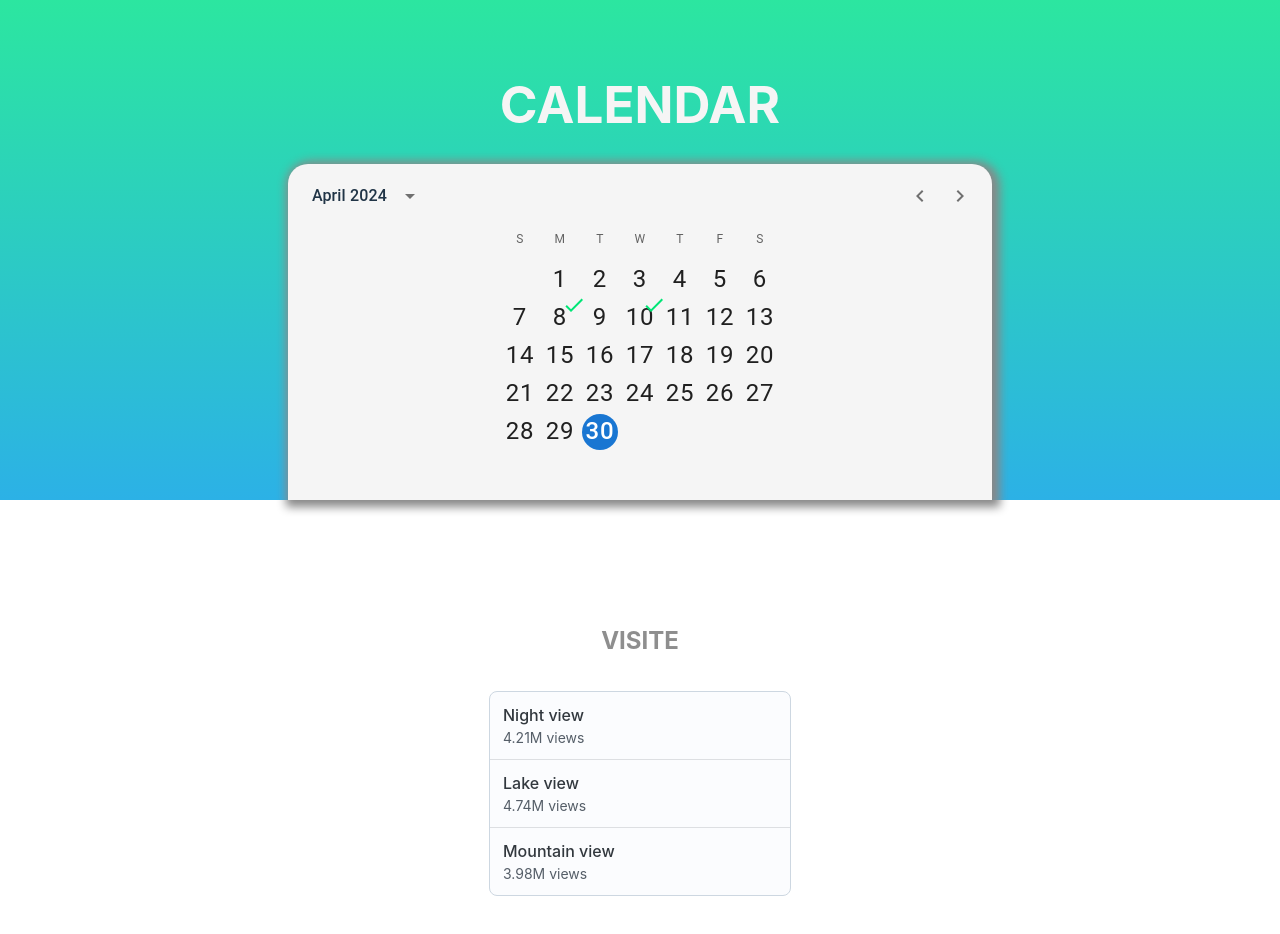
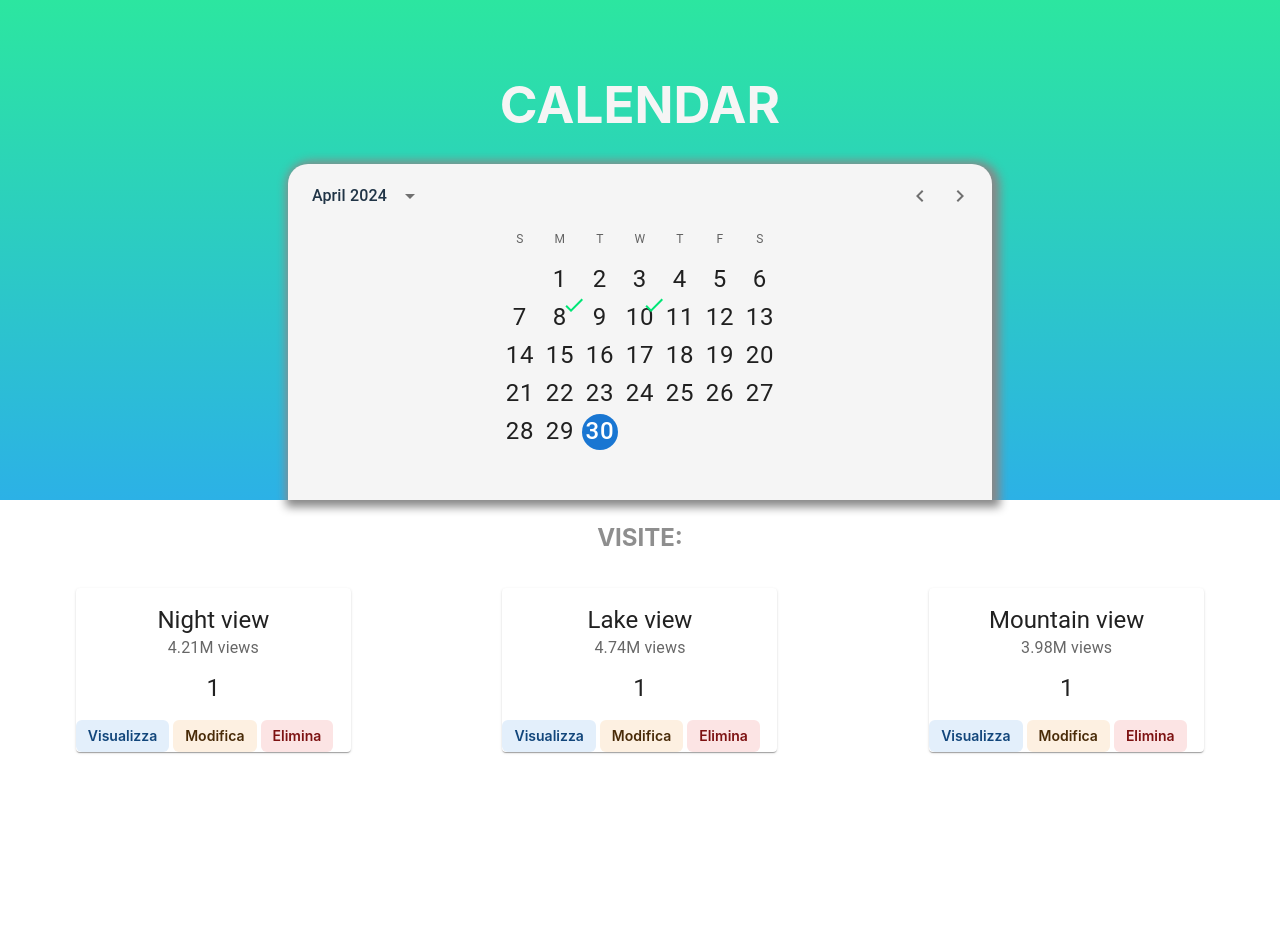
Before and after one commit to Alinetor06/Calendar, a React (Vite) app in the folder calendar-front/: page / in a window 1280 px wide. Shown: the top 934 px of the page. After the commit the page ends 800 px from the top, so only its background shows below. Built offline with nearby package versions, Linux system fonts and the light colour scheme.

Commit message:
frontend update

```diff
--- a/calendar-front/package.json
+++ b/calendar-front/package.json
@@ -24,6 +24,7 @@
     "npm": "^10.6.0",
     "react": "^18.2.0",
     "react-dom": "^18.2.0",
+    "react-slick-carousel": "^0.14.9",
     "typeface-lora": "^1.1.13",
     "typeface-roboto-mono": "^1.1.13",
     "typeface-titillium-web": "^1.1.13"
--- a/calendar-front/src/components/Card.tsx
+++ b/calendar-front/src/components/Card.tsx
@@ -1,48 +1,61 @@
 import * as React from 'react';
-import Typography from '@mui/joy/Typography';
-import Card from '@mui/joy/Card';
-import List from '@mui/joy/List';
-import ListDivider from '@mui/joy/ListDivider';
-import ListItem from '@mui/joy/ListItem';
-import ListItemContent from '@mui/joy/ListItemContent';
-import ListItemButton from '@mui/joy/ListItemButton';
+import Card from '@mui/material/Card';
+import CardContent from '@mui/material/CardContent';
+import Typography from '@mui/material/Typography';
+import { Visita } from '../config/Visite';
+import Box from '@mui/joy/Box';
+import Button from '@mui/joy/Button';
 
-const data = [
-    {
-        src: 'https://images.unsplash.com/photo-1502657877623-f66bf489d236',
-        title: 'Night view',
-        description: '4.21M views',
-    },
-    {
-        src: 'https://images.unsplash.com/photo-1527549993586-dff825b37782',
-        title: 'Lake view',
-        description: '4.74M views',
-    },
-    {
-        src: 'https://images.unsplash.com/photo-1532614338840-ab30cf10ed36',
-        title: 'Mountain view',
-        description: '3.98M views',
-    },
-];
+interface CardProps {
+    visite: Visita[];
+}
 
-export default function ListStackRatio() {
+const ListStackRatio: React.FC<CardProps> = ({ visite }) => {
     return (
-        <Card variant="outlined" sx={{ width: 300, p: 0 }}>
-            <List sx={{ py: 'var(--ListDivider-gap)' }}>
-                {data.map((item, index) => (
-                    <React.Fragment key={item.title}>
-                        <ListItem>
-                            <ListItemButton sx={{ gap: 2 }}>
-                                <ListItemContent>
-                                    <Typography fontWeight="md">{item.title}</Typography>
-                                    <Typography level="body-sm">{item.description}</Typography>
-                                </ListItemContent>
-                            </ListItemButton>
-                        </ListItem>
-                        {index !== data.length - 1 && <ListDivider />}
-                    </React.Fragment>
-                ))}
-            </List>
+        <Card sx={{ minWidth: 275 }}>
+            {visite.map((v, index) => (
+                <React.Fragment key={index}>
+                    <CardContent>
+                        <Typography variant="h5" component="div">
+                            {v.name}
+                        </Typography>
+                        <Typography sx={{ mb: 1.5 }} color="text.secondary">
+                            {v.description}
+                        </Typography>
+                        <Typography variant="h5" component="div">
+                            {v.priority}
+                        </Typography>
+                    </CardContent>
+                </React.Fragment>
+            ))}
+            <Box sx={{ display: 'flex', gap: 0.5, flexWrap: 'wrap' }}>
+                <Button
+                    size="sm"
+                    variant="soft"
+                    color="primary"
+                >
+                    Visualizza
+                </Button>
+
+                <Button
+                    size="sm"
+                    variant="soft"
+                    color="warning"
+                >
+                    Modifica
+                </Button>
+
+                <Button
+                    size="sm"
+                    variant="soft"
+                    color="danger"
+                >
+                    Elimina
+                </Button>
+
+            </Box>
         </Card>
     );
 }
+
+export default ListStackRatio;
--- a/calendar-front/src/components/ShowCard.tsx
+++ b/calendar-front/src/components/ShowCard.tsx
@@ -1,13 +1,37 @@
 import React from "react";
 import Card from "./Card";
+import { Visita } from '../config/Visite';
 
-export const CardShow: React.FC<{}> = ({ }) => {
+export const CardShow: React.FC = () => {
+
+    const data: Visita[] = [
+        {
+            name: 'Night view',
+            description: '4.21M views',
+            priority: 1
+        },
+        {
+            name: 'Lake view',
+            description: '4.74M views',
+            priority: 1
+        },
+        {
+            name: 'Mountain view',
+            description: '3.98M views',
+            priority: 1
+        },
+    ];
+
     return (
         <div className="background-carousel-container">
-            <h2 className='header-text-show'>Visite</h2>
-            <Card />
+            <h2 className='header-text-show'>Visite:</h2>
+            <div className="card-container">
+                {/* Utilizza il metodo map per generare una Card per ogni elemento in data */}
+                {data.map((visita, index) => (
+                    <Card key={index} visite={[visita]} />
+                ))}
+            </div>
 
         </div>
-
     )
 }
--- /dev/null
+++ b/calendar-front/src/config/Visite.ts
@@ -0,0 +1,5 @@
+export type Visita = {
+    name: string
+    description: string
+    priority: number
+}
--- a/calendar-front/src/css/App.css
+++ b/calendar-front/src/css/App.css
@@ -7,14 +7,27 @@
   align-items: center;
 }
 
-.background-carousel-container {
+.background-card-container {
   width: 100%;
   height: 500px;
+  margin-top: 80px;
+}
+
+.css-k5d0c0 {
+  margin: 5%;
+}
+
+.card-container {
+  display: flex;
+  flex-direction: row;
+  justify-content: space-around;
+  align-items: center;
+}
+
+.infoCard {
   display: flex;
   flex-direction: column;
-  align-items: center;
-  justify-content: center;
-  flex-wrap: nowrap;
+  align-items: self-start;
 }
 
 #root {
```
Also changed, not shown: 2 other files (tests, documents, lock files or other folders).
